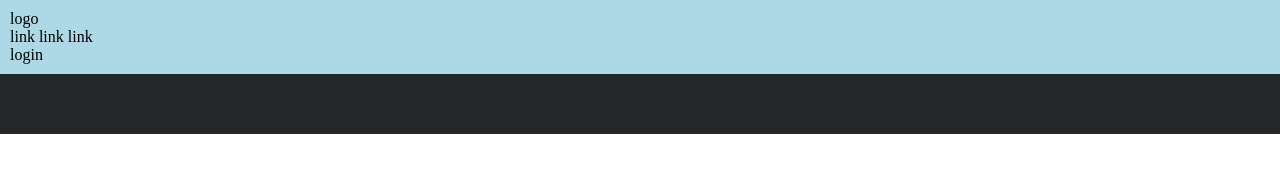
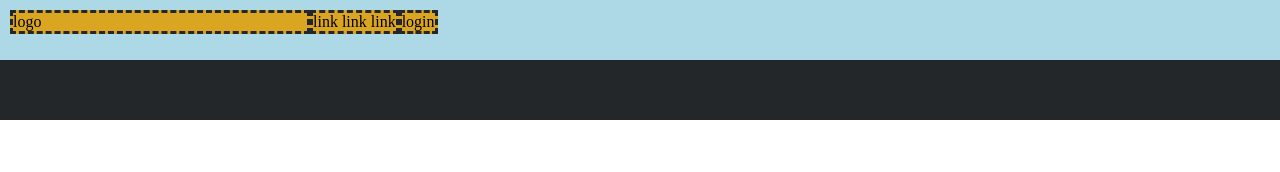
Before and after one commit to mariasolegallina/htmlcss-struttura-discord, a plain HTML site: page index.html in a window 1280 px wide. Drawn offline with Linux system fonts and the light colour scheme.

Commit message:
add - css debug header

```diff
--- a/css/app.css
+++ b/css/app.css
@@ -6,7 +6,24 @@
 
 body {
     min-height: 100vh;
+    display: flex;
+    flex-direction: column;
 }
+
+.container {
+    max-width: 1200px;
+    margin: 0, auto;
+}
+
+.row {
+    display: flex;
+}
+
+/* navbar */
+.logo {
+    flex-basis: calc(100% / 4);
+}
+
 
 /* DEBUG */
 
@@ -21,3 +38,11 @@ body {
     padding-top: 10px;
     min-height: 60px;
 }
+
+.debug .logo,
+.debug .page-menu,
+.debug .login {
+    background-color: #daa520;
+    border: #23272a;
+    border-style: dashed;
+}
```
